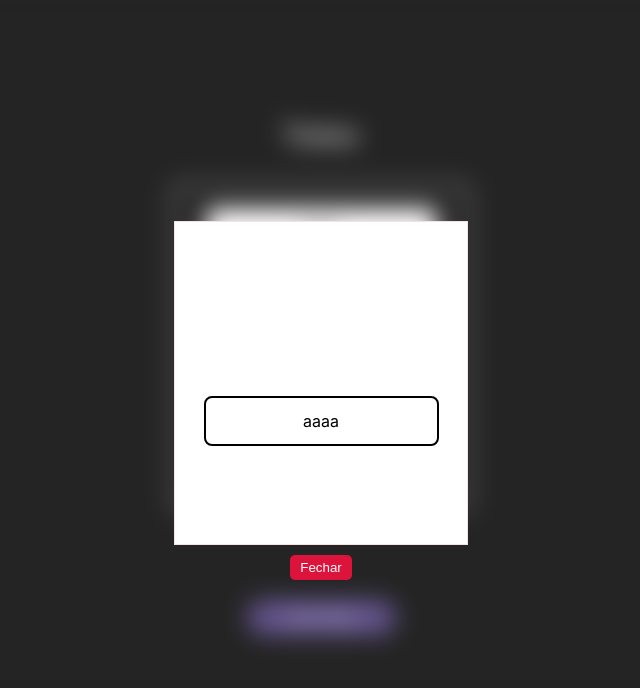
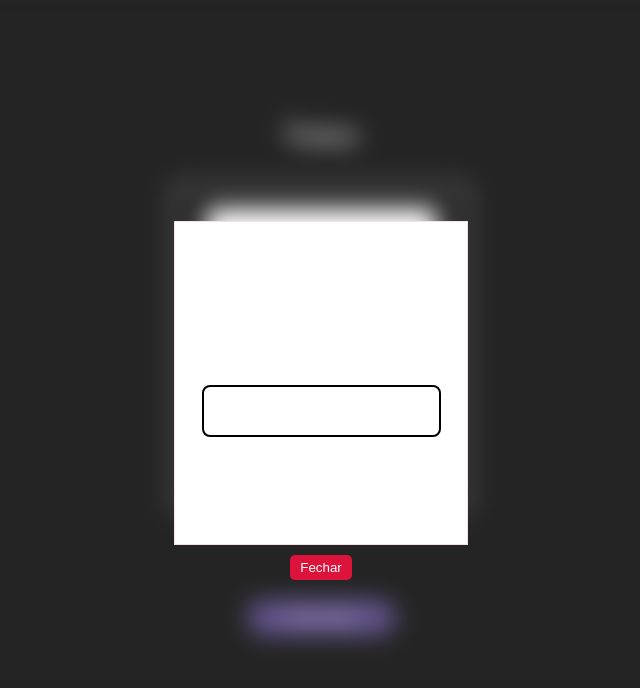
Before and after one commit to Gustavo-gthb/Training-App, a React (Vite) app in the folder frontend/: page / in a window 1280 px wide. Both pictures are taken after a click on the button "Criar Treino". Shown: the top 688 px of the page, without its empty margins (319-959 px from the left). Built offline with nearby package versions, Linux system fonts and the light colour scheme.

Commit message:
fix: Created context to use the map

```diff
--- a/frontend/src/components/Button/Button.tsx
+++ b/frontend/src/components/Button/Button.tsx
@@ -3,7 +3,7 @@ import { ContainerButton } from "./style";
 
 
 type ButtonProps = {
-  children: string;
+  children: React.ReactNode;
   onClick: () => void;
 };
 
--- a/frontend/src/components/Button/style.ts
+++ b/frontend/src/components/Button/style.ts
@@ -13,4 +13,5 @@ export const ContainerButton = styled.button`
   transform: translateY(190px);
   width: 149px;
   height: 35px;
+
 `;
--- /dev/null
+++ b/frontend/src/components/Input/Input.tsx
@@ -0,0 +1,14 @@
+import React from "react";
+import { InputContainer } from "./style";
+
+type InputProps = {
+  value: string;
+  onChange: (event: React.ChangeEvent<HTMLInputElement>) => void;
+  placeholder?: string;
+};
+
+const Input: React.FC<InputProps> = ({ value, onChange, placeholder }) => {
+  return <InputContainer value={value} onChange={onChange} placeholder={placeholder} ></InputContainer>;
+};
+
+export default Input;
--- /dev/null
+++ b/frontend/src/components/Input/style.ts
@@ -0,0 +1,19 @@
+import styled from "styled-components";
+
+export const InputContainer = styled.input `
+    display: flex;
+    align-items: center;
+    justify-content: center;
+
+    width: 231px;
+    height: 46px;
+    background-color: #FFFFFF;
+    color: #000000;
+    border-style: none;
+    border: 2px solid #000000;
+    border-radius: 8px;
+    outline: none;
+
+    font-size: 16px;
+
+`
--- a/frontend/src/components/Modal/Modal.tsx
+++ b/frontend/src/components/Modal/Modal.tsx
@@ -1,7 +1,9 @@
 import React from "react";
 
 import { CloseButton, ModalContainer, ModalContent, Overlay } from "./style";
-import Rectangle from "../Rectangle";
+import Input from "../Input/Input";
+import useCreateTraining from "../../context/CreateTraining/useCreateTraining";
+
 
 type ModalProps = {
   isOpen: boolean;
@@ -10,15 +12,14 @@ type ModalProps = {
 };
 
 const Modal: React.FC<ModalProps> = ({ isOpen, onClose, text }) => {
-
-
+  const { inputValue, handleChange } = useCreateTraining();
 
   return (
     <Overlay isOpen={isOpen} onClick={onClose}>
       <ModalContainer>
         <ModalContent onClick={(e) => e.stopPropagation()}>
           <p>{text}</p>
-          <Rectangle>aaaa</Rectangle>
+          <Input value={inputValue} onChange={handleChange}></Input>
         </ModalContent>
         <CloseButton onClick={onClose}>Fechar</CloseButton>
       </ModalContainer>
--- /dev/null
+++ b/frontend/src/context/CreateTraining/CreateTraining.tsx
@@ -0,0 +1,30 @@
+import { ChangeEvent, createContext, useState } from "react";
+
+type CreateTrainingType = {
+  inputValue: string;
+  handleChange: (e: ChangeEvent<HTMLInputElement>) => void;
+};
+
+const CreateTrainingContext = createContext<CreateTrainingType | undefined>(
+  undefined
+);
+
+export const CreateTrainingProvider = ({
+  children,
+}: {
+  children: React.ReactNode;
+}) => {
+  const [inputValue, setInputValue] = useState<string>("");
+
+  const handleChange = (e: ChangeEvent<HTMLInputElement>) => {
+    setInputValue(e.target.value);
+  };
+
+  return (
+    <CreateTrainingContext.Provider value={{ inputValue, handleChange }}>
+      {children}
+    </CreateTrainingContext.Provider>
+  );
+};
+
+export default CreateTrainingContext;
--- /dev/null
+++ b/frontend/src/context/CreateTraining/useCreateTraining.ts
@@ -0,0 +1,14 @@
+import { useContext } from "react";
+import CreateTrainingContext from "./CreateTraining";
+
+const useCreateTraining = () => {
+  const context = useContext(CreateTrainingContext);
+  if (!context) {
+    throw new Error(
+      "o componente useCreteTraining deve ser utilizado em um provider"
+    );
+  }
+  return context;
+};
+
+export default useCreateTraining;
--- a/frontend/src/main.tsx
+++ b/frontend/src/main.tsx
@@ -1,13 +1,16 @@
-import { StrictMode } from 'react'
-import { createRoot } from 'react-dom/client'
-import './index.css'
-import { BrowserRouter } from 'react-router'
-import RouterController from './routes';
+import { StrictMode } from "react";
+import { createRoot } from "react-dom/client";
+import "./index.css";
+import { BrowserRouter } from "react-router";
+import RouterController from "./routes";
+import { CreateTrainingProvider } from "./context/CreateTraining/CreateTraining";
 
-createRoot(document.getElementById('root')!).render(
+createRoot(document.getElementById("root")!).render(
   <StrictMode>
-    <BrowserRouter>
-    <RouterController />
-    </BrowserRouter>
-  </StrictMode>,
-)
+    <CreateTrainingProvider>
+      <BrowserRouter>
+        <RouterController />
+      </BrowserRouter>
+    </CreateTrainingProvider>
+  </StrictMode>
+);
--- a/frontend/src/pages/Home/Train/Train.tsx
+++ b/frontend/src/pages/Home/Train/Train.tsx
@@ -5,9 +5,11 @@ import Rectangle from "../../../components/Rectangle/Rectangle";
 import { useState } from "react";
 import Modal from "../../../components/Modal";
 import { useNavigate } from "react-router";
+import useCreateTraining from "../../../context/CreateTraining/useCreateTraining";
 
 const Train = () => {
   const [isModalOpen, setIsModalOpen] = useState(false);
+  const {inputValue} = useCreateTraining()
 
   const navigate = useNavigate();
 
@@ -25,7 +27,7 @@ const Train = () => {
       <h2>Treino</h2>
 
       <Border>
-        <Rectangle  onClick={handleClick}>texto</Rectangle>
+        <Rectangle  onClick={handleClick}>{inputValue}</Rectangle>
       </Border>
       <Button onClick={() => setIsModalOpen(true)}>Criar Treino</Button>
     </Container>
```
Also changed, not shown: frontend/src/context/CreateTraining.tsx (deleted, +0 -15 lines), frontend/src/components/Input/index.ts (added).
